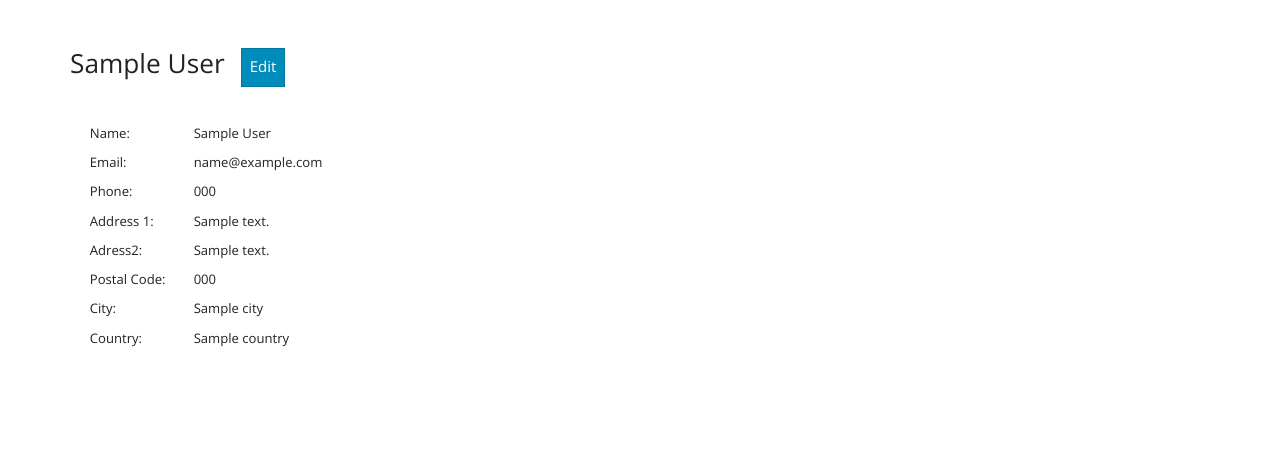
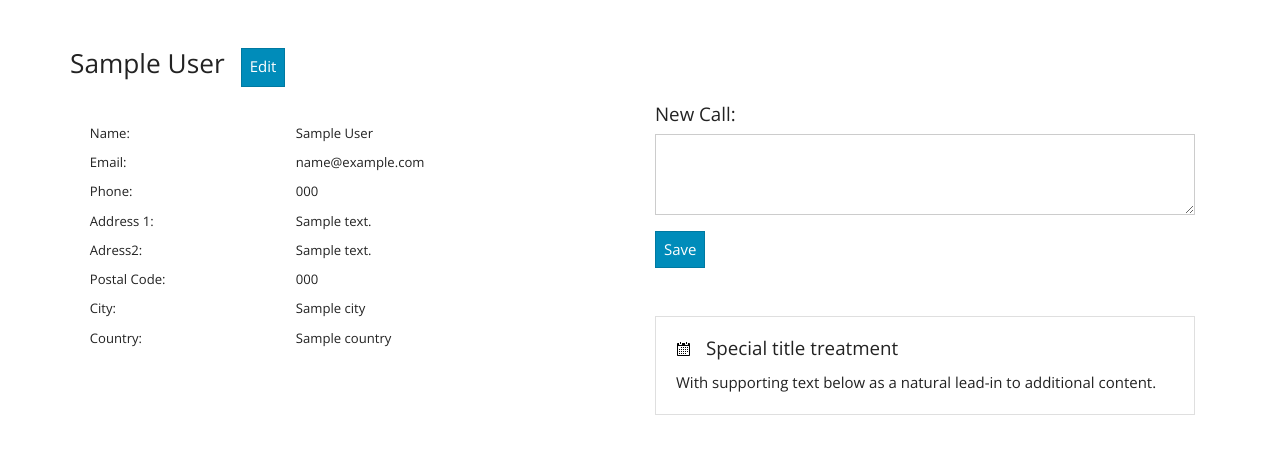
Before and after one commit to SophieHau/week6-project-CRM, a Flask app: template templates/customer/show-one.html in a window 1280 px wide. Shown: the part 55-509 px from the top of the page. Run offline with Flask 2, Linux system fonts and the light colour scheme; the template is opened without the code that fills it: most values are stand-ins (such as "Sample title", 1, 10 or a date in 2020); some libraries are stand-ins or nearby versions.

Commit message:
Editing customer

```diff
--- a/app.py
+++ b/app.py
@@ -105,7 +105,33 @@ def edit_customer(customer_id):
        from the POST request.
     4. Save the customer object.
     5. Redirect to /customers/ page.'''
-    pass
+    if check_for_logged_in() == True:
+
+        if request.method == 'POST':
+            first_name = request.form.get('first_name')
+            last_name = request.form.get('last_name')
+            email = request.form.get('email')
+            phone = request.form.get('phone')
+            address1 = request.form.get('address1')
+            address2 = request.form.get('address2')
+            postal_code = request.form.get('postal_code')
+            city = request.form.get('city')
+            country = request.form.get('country')
+            customer_id = customer_id
+            auth = Auth()
+            current_user = auth.get_current_user()
+            user_id = current_user['user_id']
+
+            customer = Customer(first_name, last_name, email, phone, address1, address2, postal_code, city, country, customer_id, user_id)
+            customer.save()
+            return redirect(url_for('show_customers'))
+
+        customer = Customer.get(customer_id)
+        return render_template('customer/edit.html', customer=customer)
+
+    else:
+        return redirect(url_for('login'))
+
 
 
 @app.route("/customers/<int:customer_id>/")
--- a/templates/customer/show-one.html
+++ b/templates/customer/show-one.html
@@ -7,47 +7,60 @@ Also allow the user to add a new call for this customer. #}
 <div class="container">
 	<div class="row mt-5 mb-3">
 		<h3>{{ customer.first_name }} {{ customer.last_name }}</h3>
-		<a class="btn btn-primary ml-3" href="#" role="button">Edit</a>
+		<a class="btn btn-primary ml-3" href="{{ url_for('edit_customer', customer_id = customer.customer_id) }}" role="button">Edit</a>
 	</div>
 	<div class="row">
-		<div class="col-3">
+		<div class="col">
 			<table class="table-sm table table-borderless mt-3">
 			    <tr>
 			      <td>Name:</td>
-			      <td class="pl-3">{{ customer.first_name }} {{ customer.last_name }}</td>
+			      <td>{{ customer.first_name }} {{ customer.last_name }}</td>
 			    </tr>
 			    <tr>
 			      <td>Email:</td>
-			      <td class="pl-3">{{ customer.email }}</td>
+			      <td>{{ customer.email }}</td>
 			    </tr>
 			    <tr>
 			      <td>Phone:</td>
-			      <td class="pl-3">{{ customer.phone }}</td>
+			      <td>{{ customer.phone }}</td>
 			    </tr>
 			    <tr>
 			      <td>Address 1:</td>
-			      <td class="pl-3">{{ customer.address1 }}</td>
+			      <td>{{ customer.address1 }}</td>
 			    </tr>
 			    <tr>
 			      <td>Adress2:</td>
-			      <td class="pl-3">{{ customer.address2 }}</td>
+			      <td>{{ customer.address2 }}</td>
 			    </tr>
 			    <tr>
 			      <td>Postal Code:</td>
-			      <td class="pl-3">{{ customer.postal_code }}</td>
+			      <td>{{ customer.postal_code }}</td>
 			    </tr>
 			    <tr>
 			      <td>City:</td>
-			      <td class="pl-3">{{ customer.city }}</td>
+			      <td>{{ customer.city }}</td>
 			    </tr>
 			    <tr>
 			      <td>Country:</td>
-			      <td class="pl-3">{{ customer.country }}</td>
+			      <td>{{ customer.country }}</td>
 			    </tr>
 			</table>
+		</div>
 
-		<div class="col-6">
-
+		<div class="col">
+			<form method="post">
+				<div class="form-group">
+				    <h5>New Call:</h5>
+				    <textarea class="form-control" name="new_call" rows="3"></textarea>
+				</div>
+				<button type="submit" class="btn btn-primary">Save</button>
+			</form>
+			<div class="card mt-5">
+	      		<div class="card-body">
+	        		<h5 class="card-title"><img src="{{ url_for('static', filename='icons/calendar.svg') }}" class="mr-3">Special title treatment</h5>
+	        		<p class="card-text">With supporting text below as a natural lead-in to additional content.</p>
+	      		</div>
+	    	</div>
 		</div>
 	</div>
 </div>
```
Also changed, not shown: customer.py (+17 -4 lines), templates/customer/edit.html (+9 -9 lines).
